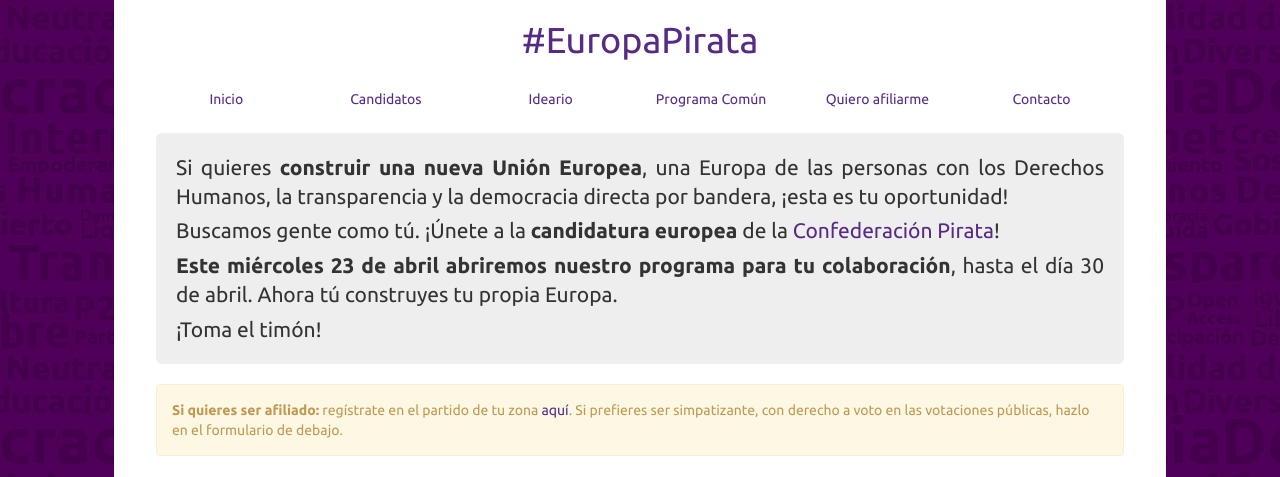
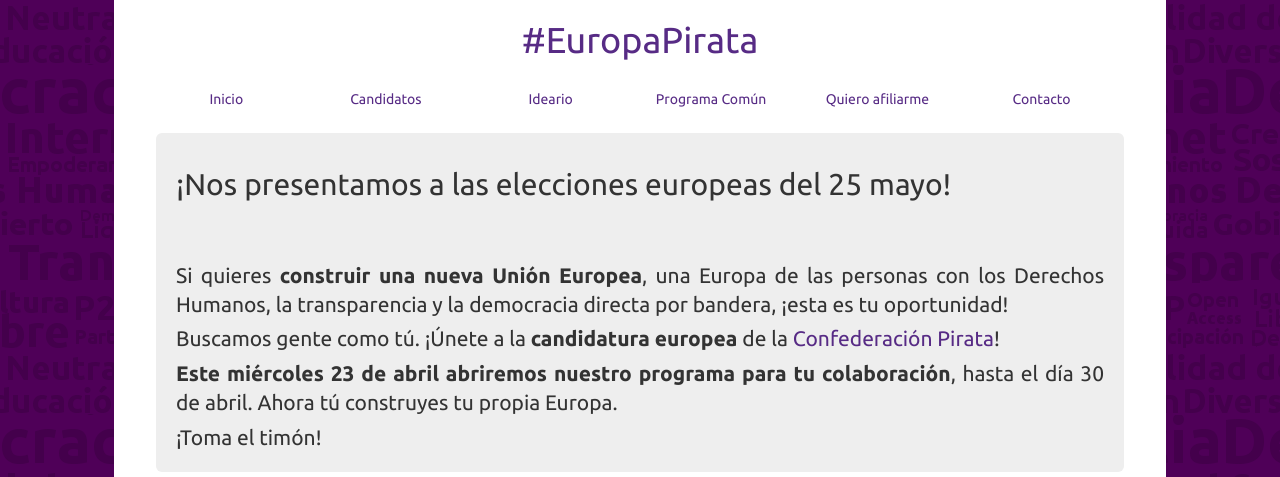
Before and after one commit to confederacion-pirata/bandera, a Django app: page / in a window 1280 px wide. Shown: the part 200-677 px from the top of the page. Run offline with Django 3.2, Linux system fonts and the light colour scheme; parts of the project's set-up code (start-up, migrations or seed data) failed here and were passed over; some libraries are stand-ins or nearby versions.

Commit message:
Destacada candidatura europeas.

```diff
--- a/meme/templates/index.html
+++ b/meme/templates/index.html
@@ -6,6 +6,8 @@
 {% include 'mm.html' %}
 {% endblock %}
 {% block hero %}
+<h2>¡Nos presentamos a las elecciones europeas del 25 mayo!</h2>
+<br>
 <p>Si quieres <strong>construir una nueva Unión Europea</strong>, una Europa de las personas con los Derechos Humanos, la transparencia y la democracia directa por bandera, ¡esta es tu oportunidad!</p>
 <p>Buscamos gente como tú. ¡Únete a la <strong>candidatura europea</strong> de la <a href="https://confederacionpirata.org">Confederación Pirata</a>!</p>
 <p><strong>Este miércoles 23 de abril abriremos nuestro programa para tu colaboración</strong>, hasta el día 30 de abril. Ahora tú construyes tu propia Europa.</p>
```
